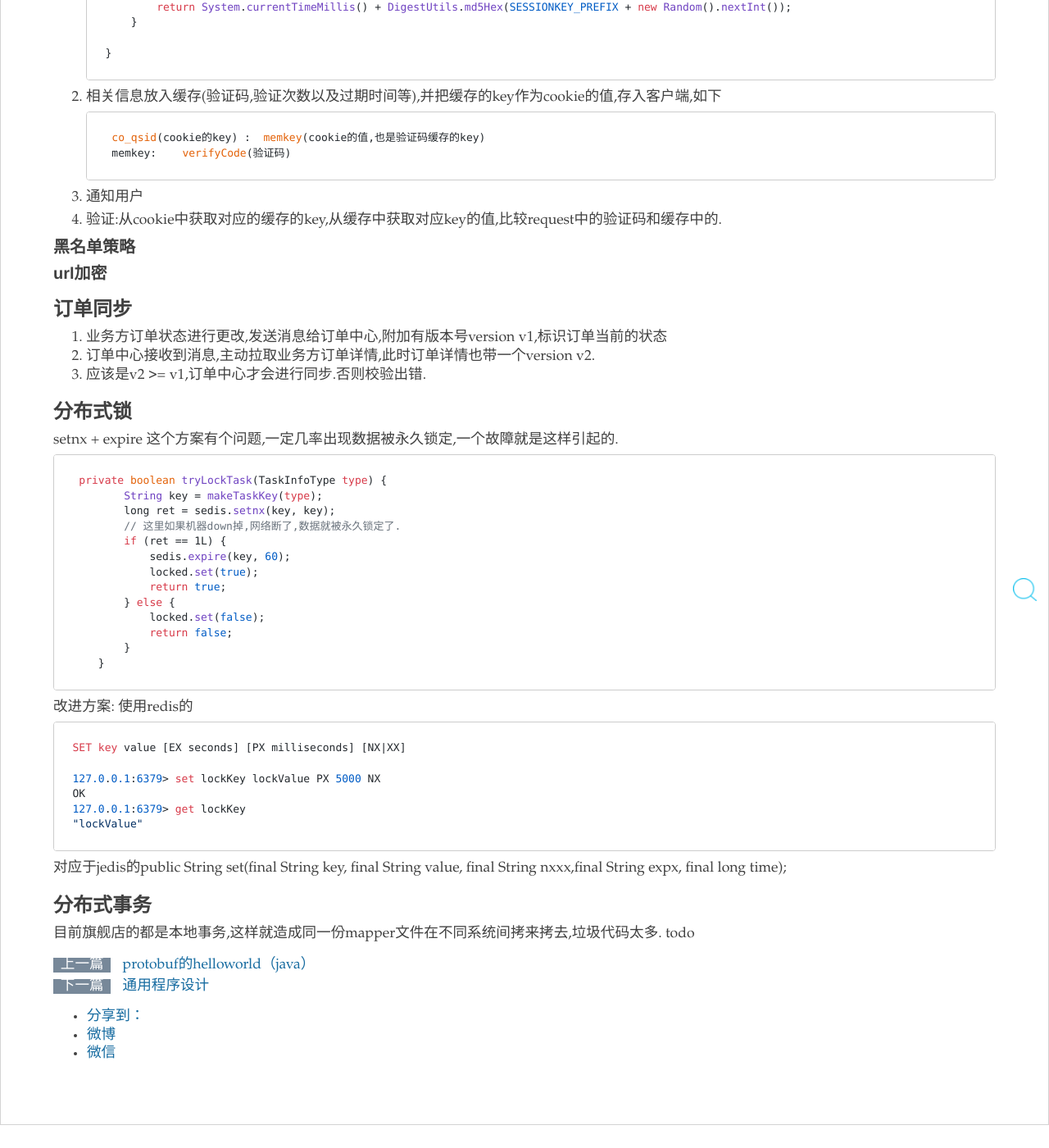
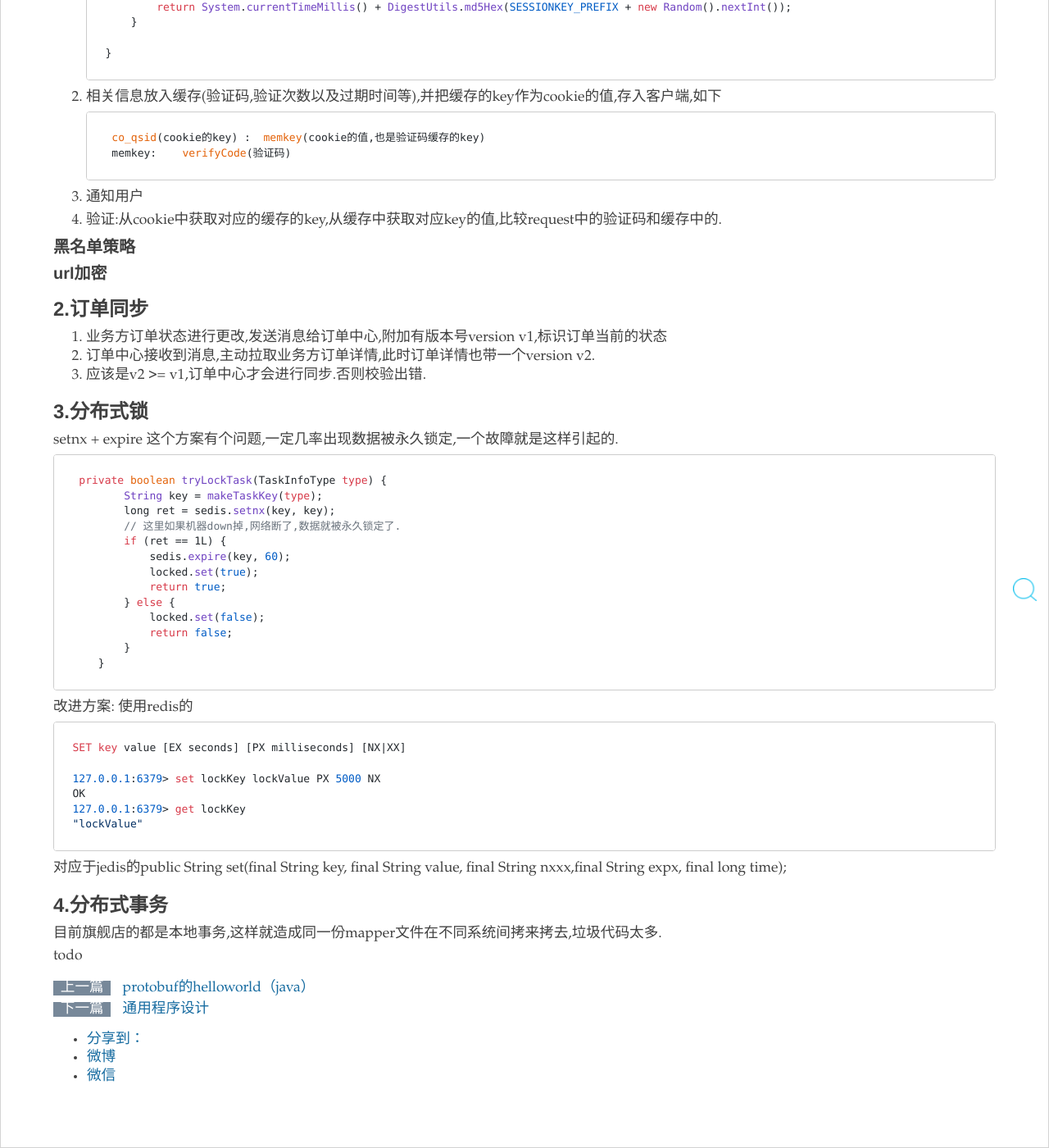
Before and after one commit to zy123a/lcj1992.github.com, a Jekyll site: the page built from _posts/work/2016-04-06-combusiness.md, in a window 1280 px wide and 1400 px high, scrolled down 583 px. Shown: the whole window at 82% size. Built offline with Jekyll 4.4.1, drawn with Linux system fonts in a browser that asks for light colours; nearby versions of some CDN libraries; comment, search, counter and statistics services are not loaded; before the commit the page ends 1955 px from its top, so only the background shows below that.

Commit message:
annotation

```diff
--- a/_posts/work/2016-04-06-combusiness.md
+++ b/_posts/work/2016-04-06-combusiness.md
@@ -46,13 +46,13 @@ tag: 短信验证码 订单同步 分布式锁 分布式事务 防抓取
 
 #### url加密
 
-### 订单同步
+### 2.订单同步
 
 1.  业务方订单状态进行更改,发送消息给订单中心,附加有版本号version v1,标识订单当前的状态
 2.  订单中心接收到消息,主动拉取业务方订单详情,此时订单详情也带一个version v2.
 3.  应该是v2 >= v1,订单中心才会进行同步.否则校验出错.
 
-### 分布式锁
+### 3.分布式锁
 
 setnx + expire 这个方案有个问题,一定几率出现数据被永久锁定,一个故障就是这样引起的.
 
@@ -82,7 +82,8 @@ setnx + expire 这个方案有个问题,一定几率出现数据被永久锁定,
 
 对应于jedis的public String set(final String key, final String value, final String nxxx,final String expx, final long time);
 
-### 分布式事务
+### 4.分布式事务
 
 目前旗舰店的都是本地事务,这样就造成同一份mapper文件在不同系统间拷来拷去,垃圾代码太多.
+
 todo
```
Also changed, not shown: other parts of _posts/work/2016-04-06-combusiness.md (+1 -1 lines), 1 other file.
